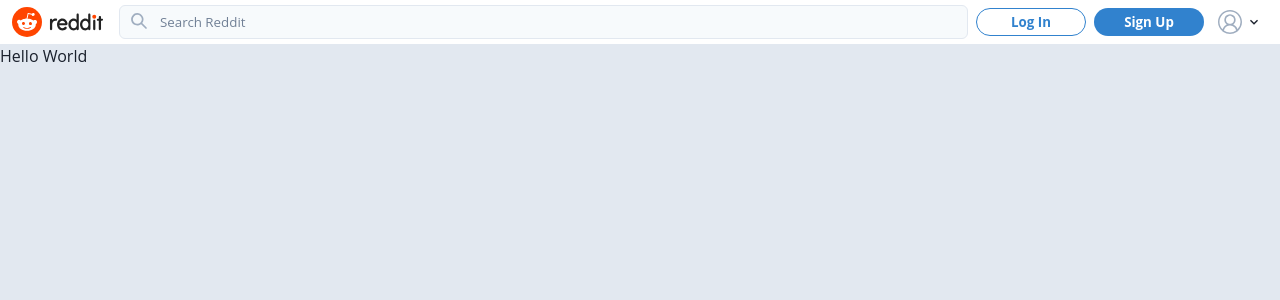
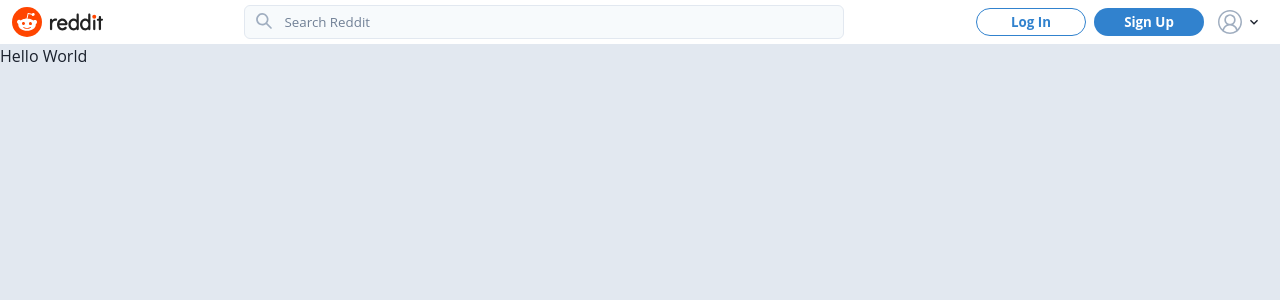
Before and after one commit to Virtucon/reddit-nextjs, a Next.js app: page / in a window 1280 px wide. Shown: the top 300 px of the page. Built offline with nearby package versions, Linux system fonts and the light colour scheme; no server answers.

Commit message:
feat: community dropdown in nav (#14)

```diff
--- /dev/null
+++ b/src/components/Navbar/Directory/Directory.tsx
@@ -0,0 +1,51 @@
+import { ChevronDownIcon } from "@chakra-ui/icons";
+import { Flex, Icon, Menu, MenuButton, MenuList, Text } from "@chakra-ui/react";
+import { FC } from "react";
+import { authModalState } from "@/atoms/authModalAtom";
+import { useSetRecoilState } from "recoil";
+import { TiHome } from "react-icons/ti";
+
+const Directory: FC = () => {
+  const setAuthModalState = useSetRecoilState(authModalState);
+
+  return (
+    <Menu>
+      <MenuButton
+        cursor="pointer"
+        padding="0px 6px"
+        borderRadius="4px"
+        mr={2}
+        ml={{ base: 0, md: 2 }}
+        _hover={{ outline: "1px solid", outlineColor: "gray.200" }}
+      >
+        <Flex
+          align="center"
+          justify="space-between"
+          width={{ base: "auto", lg: "200px"}}
+        >
+          <Flex align="center">
+            <Icon
+              fontSize={24}
+              mr={{ base: 1, md: 2 }}
+              as={TiHome}
+            />
+            <Flex display={{ base: "none", lg: "flex" }}>
+              <Text
+                fontWeight={600}
+                fontSize="10pt"
+              >
+                Home
+              </Text>
+            </Flex>
+          </Flex>
+          <ChevronDownIcon />
+        </Flex>
+      </MenuButton>
+      <MenuList>
+        Communities
+      </MenuList>
+    </Menu>
+  );
+};
+
+export default Directory;
--- a/src/components/Navbar/Navbar.tsx
+++ b/src/components/Navbar/Navbar.tsx
@@ -1,9 +1,10 @@
 import { Flex, Image } from "@chakra-ui/react";
 import { FC } from "react";
 import { useAuthState } from "react-firebase-hooks/auth";
-import RightContent from "./rightContent/RightContent";
+import { auth } from "../../firebase/clientApp";
+import Directory from "./Directory/Directory";
+import RightContent from "./RightContent/RightContent";
 import SearchInput from "./SearchInput";
-import { auth } from "../../firebase/clientApp";
 
 interface NavbarProps {}
 
@@ -34,7 +35,8 @@ const Navbar: FC<NavbarProps> = ({}) => {
           alt="text"
         />
       </Flex>
-      <SearchInput />
+      {user && <Directory />}
+      <SearchInput user={user}/>
       <RightContent user={user} />
     </Flex>
   );
--- a/src/components/Navbar/SearchInput.tsx
+++ b/src/components/Navbar/SearchInput.tsx
@@ -2,16 +2,25 @@ import { Flex, InputGroup, InputLeftElement, Input } from "@chakra-ui/react";
 import { SearchIcon } from "@chakra-ui/icons";
 ("@chakra-ui/react");
 import { FC } from "react";
+import { User } from "firebase/auth";
 
 interface SearchInputProps {
-  // user: Users
+  user?: User | null;
 }
 
-const SearchInput: FC<SearchInputProps> = ({}) => {
+const SearchInput: FC<SearchInputProps> = ({ user }) => {
   return (
-    <Flex flexGrow={1} mr={2} align="center">
+    <Flex
+      flexGrow={1}
+      maxWidth={user ? "auto" : "600px"}
+      mr={2}
+      align="center"
+    >
       <InputGroup>
-        <InputLeftElement pointerEvents="none" color="gray.400">
+        <InputLeftElement
+          pointerEvents="none"
+          color="gray.400"
+        >
           <SearchIcon mb={2} />
         </InputLeftElement>
         <Input
--- a/src/components/Navbar/rightContent/RightContent.tsx
+++ b/src/components/Navbar/rightContent/RightContent.tsx
@@ -1,4 +1,4 @@
-import AuthModal from "@/components/modal/auth/AuthModal";
+import AuthModal from "@/components/Modal/Auth/AuthModal";
 import { Flex } from "@chakra-ui/react";
 import { User } from "firebase/auth";
 import { FC } from "react";
@@ -18,8 +18,8 @@ const RightContent: FC<RightContentProps> = ({ user }) => {
         justify="center"
         align="center"
       >
-        {user ? <Icons /> : <AuthButtons /> }
-        <UserMenu user={user}/>
+        {user ? <Icons /> : <AuthButtons />}
+        <UserMenu user={user} />
       </Flex>
     </>
   );
--- a/src/components/layout/Layout.tsx
+++ b/src/components/layout/Layout.tsx
@@ -1,5 +1,5 @@
 import { FC } from "react";
-import Navbar from "../navbar/Navbar";
+import Navbar from "../Navbar/Navbar";
 
 interface LayoutProps {
   children: React.ReactNode;
--- a/src/components/modal/auth/AuthInputs.tsx
+++ b/src/components/modal/auth/AuthInputs.tsx
@@ -4,6 +4,7 @@ import { FC } from "react";
 import { useRecoilValue } from "recoil";
 import Login from "./Login";
 import SignUp from "./SignUp";
+
 
 interface AuthInputsProps {}
 
--- a/src/pages/_app.tsx
+++ b/src/pages/_app.tsx
@@ -1,7 +1,7 @@
 import { ChakraProvider } from "@chakra-ui/react";
 import type { AppProps } from "next/app";
 import { theme } from "../chakra/theme";
-import Layout from "@/components/layout/Layout";
+import Layout from "@/components/Layout/Layout";
 import { RecoilRoot } from "recoil";
 
 export default function App({ Component, pageProps }: AppProps) {
--- a/tsconfig.json
+++ b/tsconfig.json
@@ -18,6 +18,6 @@
       "@/*": ["./src/*"]
     }
   },
-  "include": ["next-env.d.ts", "**/*.ts", "**/*.tsx", "src/components/navbar/rightContent"],
+  "include": ["next-env.d.ts", "**/*.ts", "**/*.tsx", "src/components/Navbar/RightContent"],
   "exclude": ["node_modules"]
 }
```
